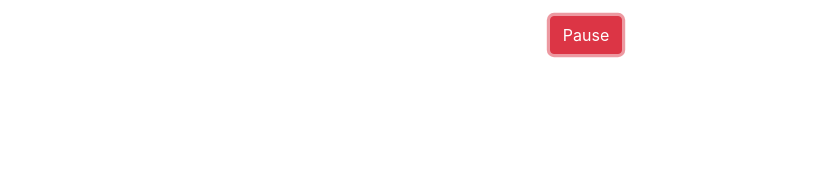
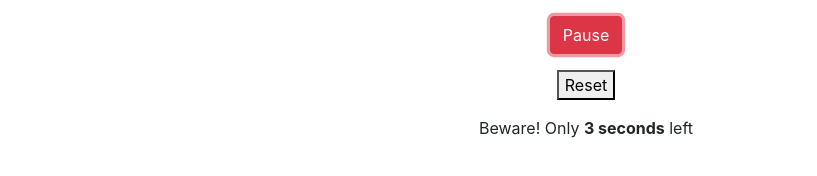
Before and after one commit to ctrl-break/ng-pomodoro, an Angular app: page / in a window 1280 px wide. Both pictures are taken after a click on the button "Start". Shown: the part 396-572 px from the top of the page, without its empty margins (54-871 px from the left). Built offline with nearby package versions, Linux system fonts and the light colour scheme.

Commit message:
change event sintax

```diff
--- a/src/app/app.component.html
+++ b/src/app/app.component.html
@@ -7,6 +7,7 @@
 </nav>
 
 <div class="container text-center">
-  <app-pomodoro-timer [seconds]="5" (progress)="timeout = $event" (complete)="onComplete()"></app-pomodoro-timer>
-  <p *ngIf="timeout <= 3">Beware! Only <strong>{{timeout}} seconds</strong> left</p>
+  <app-pomodoro-timer [seconds]="5" (complete)="onComplete()" #counter></app-pomodoro-timer>
+  <p><button type="button" (click)="counter.seconds = 25">Reset</button></p>
+  <p *ngIf="counter.seconds <= 3">Beware! Only <strong>{{counter.seconds}} seconds</strong> left</p>
 </div>
--- a/src/app/app.component.ts
+++ b/src/app/app.component.ts
@@ -7,7 +7,7 @@ import { Component } from '@angular/core';
 })
 export class AppComponent {
   title = 'app works!';
-  timeout: number;
+  //timeout: number;
 
   onComplete(): void {
     alert('Finish');
--- a/src/app/pomodoro-timer/pomodoro-timer.component.ts
+++ b/src/app/pomodoro-timer/pomodoro-timer.component.ts
@@ -12,7 +12,6 @@ export class PomodoroTimerComponent {
   isPaused: boolean = false;
   buttonLabel: string;
   @Output() complete: EventEmitter<any> = new EventEmitter();
-  @Output() progress: EventEmitter<number> = new EventEmitter();
 
   constructor() {
     this.resetTimer();
@@ -36,7 +35,6 @@ export class PomodoroTimerComponent {
   tick(): void {
     if (!this.isPaused){
       this.buttonLabel = "Pause";
-      this.progress.emit(this.seconds);
       if (--this.seconds < 0) {
         this.complete.emit(null);
         this.seconds = 59;
```
